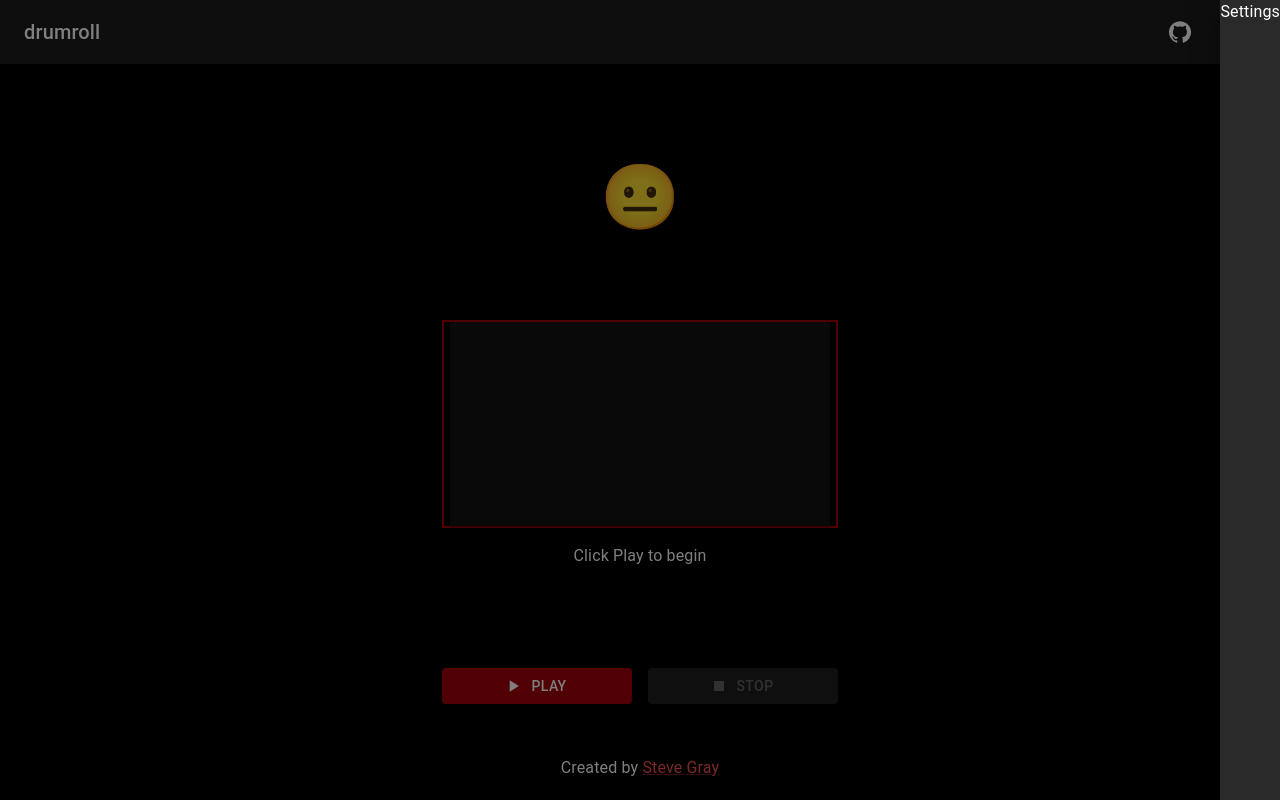
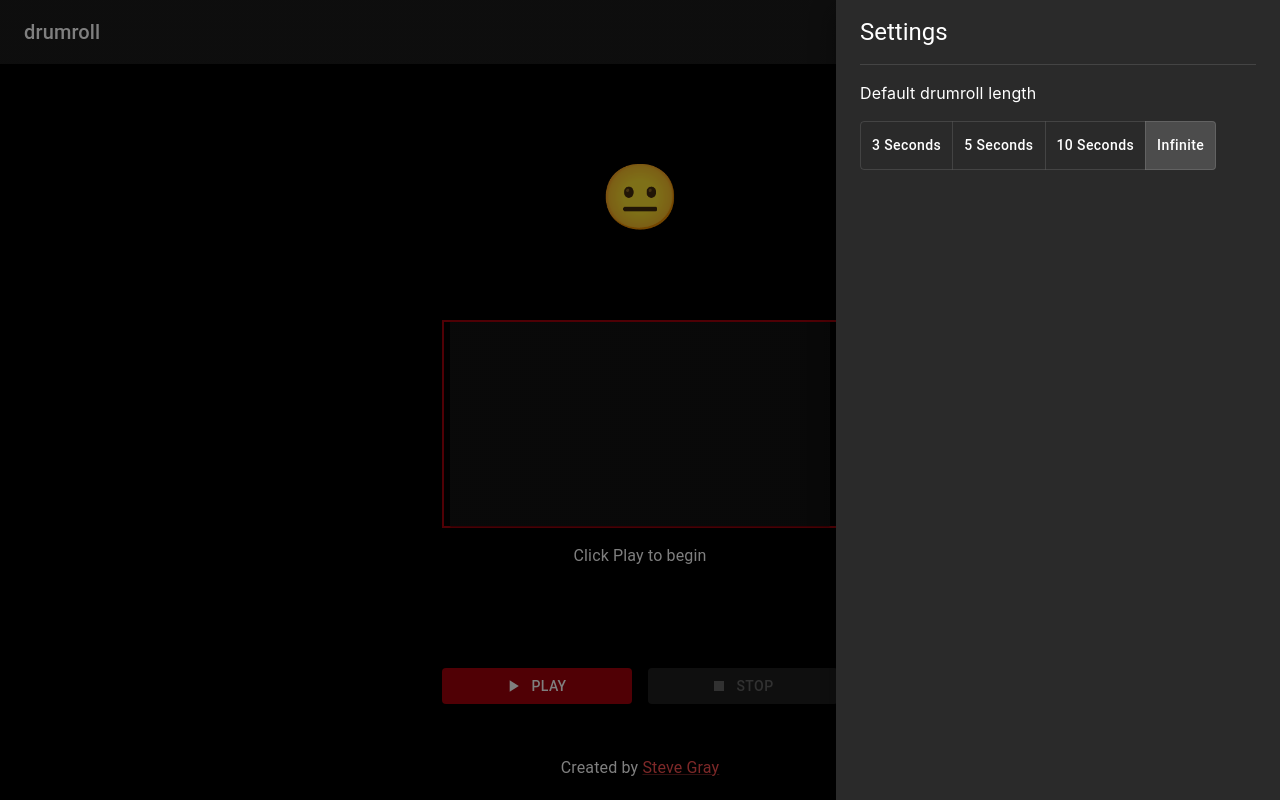
Before and after one commit to heystevegray/drumroll, a Next.js app: page / in a window 1280 px wide. Both pictures are taken after a click on the button "Settings". Built offline with nearby package versions, Linux system fonts and the light colour scheme; no server answers.

Commit message:
localStorage and toggle buttons

```diff
--- a/components/AppBar.tsx
+++ b/components/AppBar.tsx
@@ -1,7 +1,7 @@
 import { GitHub, Settings as SettingsIcon } from '@mui/icons-material';
 import { AppBar as MuiAppBar, Toolbar, Typography, Tooltip, IconButton, Grid } from '@mui/material';
 import { useState } from 'react';
-import Settings from './Settings';
+import Settings from './settings/Settings';
 
 const AppBar = () => {
     const [openSettings, setOpenSettings] = useState(false);
--- a/components/Settings.tsx
+++ /dev/null
@@ -1,18 +0,0 @@
-import Drawer from '@mui/material/Drawer';
-import { Typography } from '@mui/material';
-import { Dispatch, SetStateAction } from 'react';
-
-interface Props {
-    open: boolean;
-    setOpen: Dispatch<SetStateAction<boolean>>;
-}
-
-const Settings = ({ open, setOpen }: Props) => {
-    return (
-        <Drawer anchor="right" open={open} onClose={() => setOpen(false)}>
-            <Typography>Settings</Typography>
-        </Drawer>
-    );
-};
-
-export default Settings;
--- /dev/null
+++ b/components/settings/Settings.tsx
@@ -0,0 +1,38 @@
+import Drawer from '@mui/material/Drawer';
+import { Typography, Grid, Container, Divider } from '@mui/material';
+import { Dispatch, SetStateAction } from 'react';
+import ToggleButtons from './ToggleButtons';
+
+interface Props {
+    open: boolean;
+    setOpen: Dispatch<SetStateAction<boolean>>;
+}
+
+const Settings = ({ open, setOpen }: Props) => {
+    return (
+        <Drawer anchor="right" open={open} onClose={() => setOpen(false)}>
+            <Container sx={{ p: 2 }} maxWidth="xs">
+                <Grid container spacing={2}>
+                    <Grid item xs={12}>
+                        <Typography variant="h5" component="h2">
+                            Settings
+                        </Typography>
+                    </Grid>
+                    <Grid item xs={12}>
+                        <Divider />
+                    </Grid>
+                    <Grid container item xs={12} justifyContent="center" spacing={2}>
+                        <Grid item xs={12}>
+                            Default drumroll length
+                        </Grid>
+                        <Grid item xs={12}>
+                            <ToggleButtons />
+                        </Grid>
+                    </Grid>
+                </Grid>
+            </Container>
+        </Drawer>
+    );
+};
+
+export default Settings;
--- /dev/null
+++ b/components/settings/ToggleButtons.tsx
@@ -0,0 +1,55 @@
+import ToggleButton from '@mui/material/ToggleButton';
+import ToggleButtonGroup from '@mui/material/ToggleButtonGroup';
+import { AppContext, localStorageKey } from 'providers/App';
+import { useContext } from 'react';
+import { useLocalStorage } from 'react-use';
+
+interface Duration {
+    value: number;
+    label: string;
+}
+
+const durations = [
+    {
+        value: 3,
+        label: '3 seconds',
+    },
+    {
+        value: 5,
+        label: '5 seconds',
+    },
+    {
+        value: 10,
+        label: '10 seconds',
+    },
+    {
+        value: -1,
+        label: 'Infinite',
+    },
+];
+
+export default function ToggleButtons() {
+    const { duration, setDuration } = useContext(AppContext);
+    const [localStorageValue, setLocalStorage] = useLocalStorage(localStorageKey, duration);
+
+
+    const handleAlignment = (event, newAlignment) => {
+        setDuration(newAlignment);
+        setLocalStorage(newAlignment);
+    };
+
+    return (
+        <ToggleButtonGroup
+            value={localStorageValue || duration}
+            exclusive
+            onChange={handleAlignment}
+            aria-label="Drum roll duration in seconds"
+        >
+            {durations.map(({ value, label }) => (
+                <ToggleButton sx={{ textTransform: 'capitalize' }} key={value} value={value} aria-label={label}>
+                    {label}
+                </ToggleButton>
+            ))}
+        </ToggleButtonGroup>
+    );
+}
--- a/package.json
+++ b/package.json
@@ -19,6 +19,7 @@
         "next": "12.0.8",
         "react": "17.0.2",
         "react-dom": "17.0.2",
+        "react-use": "^17.3.2",
         "styled-components": "^5.3.3"
     },
     "devDependencies": {
--- a/pages/_app.tsx
+++ b/pages/_app.tsx
@@ -1,18 +1,24 @@
 import '../styles/globals.css';
-import { useEffect } from 'react';
+import { useEffect, useState } from 'react';
 import { AppProps } from 'next/app';
 import { ThemeProvider, StyledEngineProvider } from '@mui/material/styles';
 import { CssBaseline } from '@mui/material';
 
 import theme from '../lib/theme';
+import { AppContext, localStorageKey } from 'providers/App';
+import { useLocalStorage } from 'react-use';
 
 const App = ({ Component, pageProps }: AppProps) => {
+    const [duration, setDuration] = useState(-1);
+    const [localStorageValue] = useLocalStorage(localStorageKey, duration);
     useEffect(() => {
         // Remove the server-side injected CSS.
         const jssStyles = document.querySelector('#jss-server-side');
         if (jssStyles) {
             jssStyles.parentElement?.removeChild(jssStyles);
         }
+
+        setDuration(localStorageValue || duration);
     }, []);
 
     useEffect(() => {
@@ -33,9 +39,11 @@ const App = ({ Component, pageProps }: AppProps) => {
     return (
         <StyledEngineProvider injectFirst>
             <ThemeProvider theme={theme}>
-                {/* CssBaseline kickstart an elegant, consistent, and simple baseline to build upon. */}
-                <CssBaseline />
-                <Component {...pageProps} />
+                <AppContext.Provider value={{ duration, setDuration }}>
+                    {/* CssBaseline kickstart an elegant, consistent, and simple baseline to build upon. */}
+                    <CssBaseline />
+                    <Component {...pageProps} />
+                </AppContext.Provider>
             </ThemeProvider>
         </StyledEngineProvider>
     );
--- /dev/null
+++ b/providers/App.ts
@@ -0,0 +1,15 @@
+import { createContext, Dispatch, SetStateAction } from 'react';
+
+interface AppProps {
+    duration: number;
+    setDuration: Dispatch<SetStateAction<number>>;
+}
+
+export const initialState: AppProps = {
+    duration: -1,
+    setDuration: () => {},
+};
+
+export const localStorageKey = 'drumroll-settings';
+
+export const AppContext = createContext<AppProps>(initialState);
```
Also changed, not shown: 1 other file (tests, documents, lock files or other folders).
